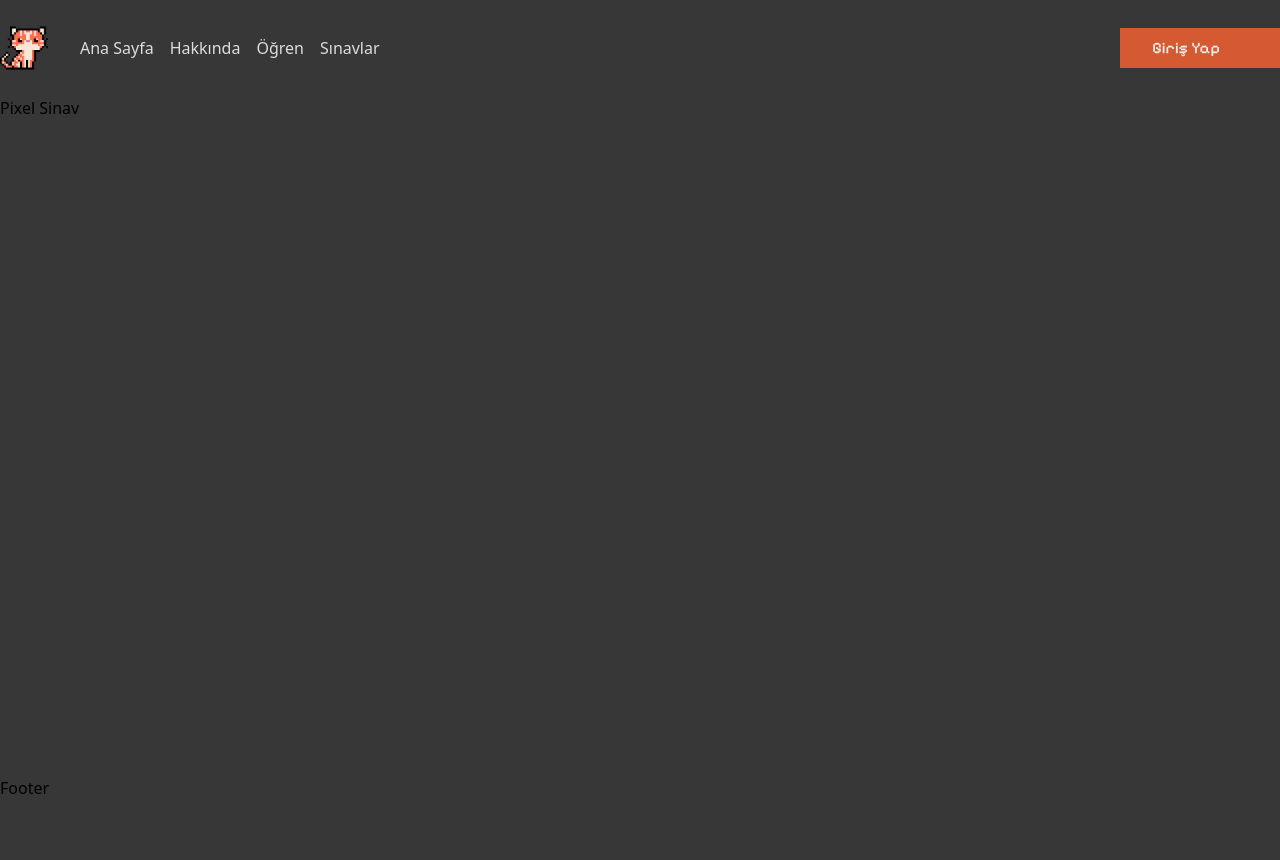
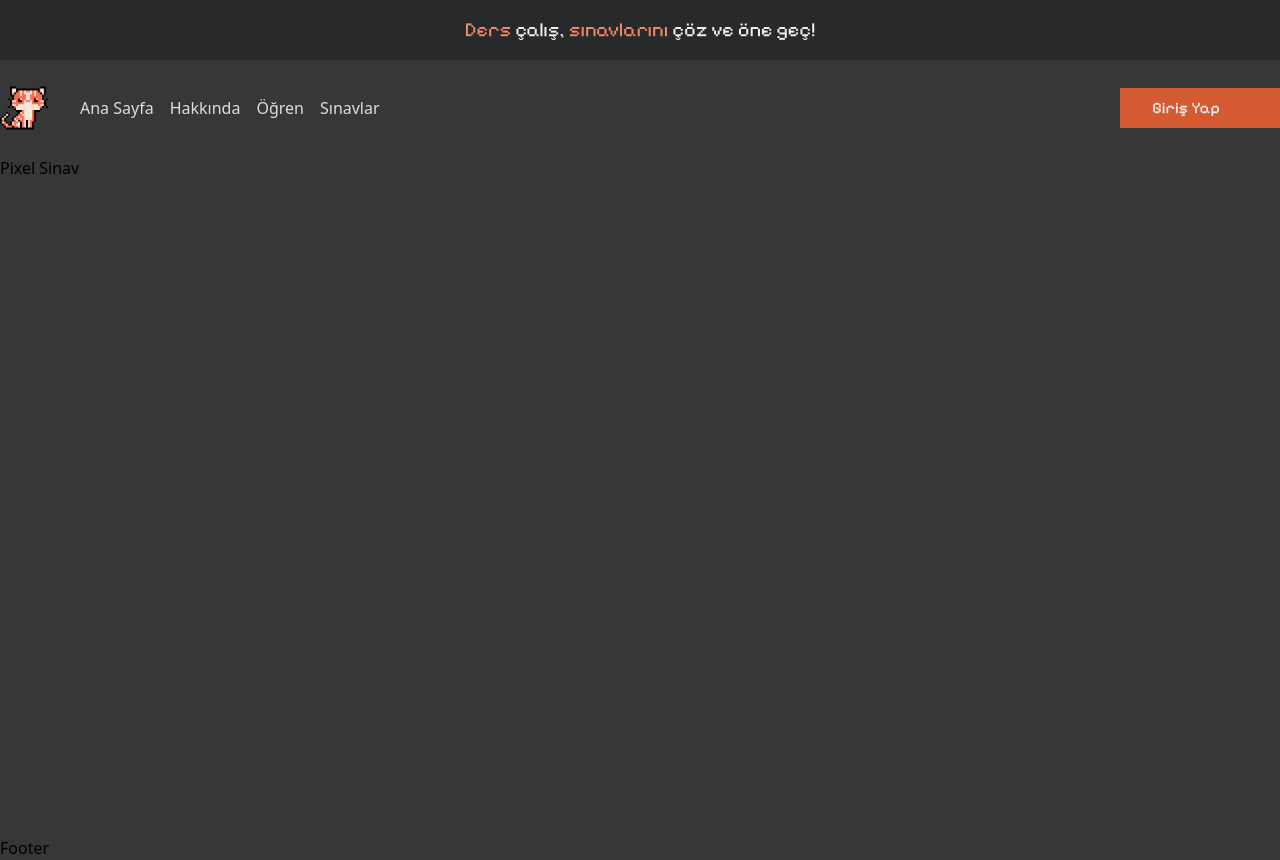
Before and after one commit to poyrazavsever/PixelSinav-Frontend, a Next.js app: page / in a window 1280 px wide. Before the commit the page ends 800 px from the top, so only its background shows below. Built offline with nearby package versions, Linux system fonts and the light colour scheme; some icons are missing.

Commit message:
feat: done top section

```diff
--- a/components/layout/layout.tsx
+++ b/components/layout/layout.tsx
@@ -2,6 +2,7 @@ import React from 'react'
 import { Toaster } from 'react-hot-toast'
 import Navbar from './navbar'
 import Footer from './footer'
+import TopSection from './topSection'
 
 type LayoutProps = {
   children: React.ReactNode
@@ -9,6 +10,11 @@ type LayoutProps = {
 
 const Layout = ({ children }: LayoutProps) => {
   return (
+    <>
+
+      <TopSection />
+
+
       <div className='max-w-7xl container mx-auto min-h-screen flex flex-col justify-between'>
 
         <Toaster position="top-right" reverseOrder={false} />
@@ -23,6 +29,7 @@ const Layout = ({ children }: LayoutProps) => {
 
 
       </div>
+    </>
   )
 }
 
--- /dev/null
+++ b/components/layout/topSection.tsx
@@ -0,0 +1,11 @@
+import React from 'react'
+
+const TopSection = () => {
+  return (
+    <div className='py-4 w-screen flex items-center justify-center font-pixelify text-xl text-center bg-gray text-white'>
+        <p><span className='text-orange-light'>Ders</span> çalış, <span className='text-orange-light'>sınavlarını</span> çöz ve öne geç!</p>
+    </div>
+  )
+}
+
+export default TopSection
```
Lines whose indentation alone changed are shown as unchanged.
